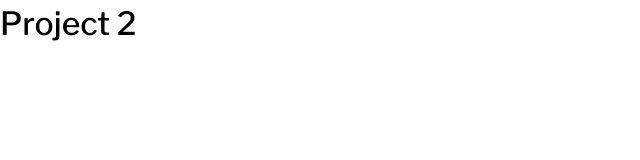
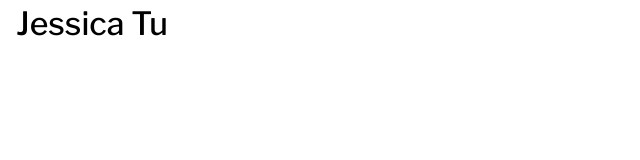
Before and after one commit to JessTu/gra322-s22, a plain HTML site: page project-2/index.html in a window 1280 px wide. Shown: the whole page, without its empty margins (0-640 px from the left). Drawn offline with nearby package versions, Linux system fonts and the light colour scheme.

Commit message:
Add Grid and Color

```diff
--- a/project-2/css/styles.css
+++ b/project-2/css/styles.css
@@ -11,3 +11,12 @@ body {
 h1 {
     font-weight: 500;
 }
+
+.grid {
+    display: grid;
+    grid-template-columns: [full-start] minmax(1rem, 1fr) [main-start] minmax(0, 1280px) [main-end] minmax(1rem, 1fr) [full-end];
+}
+
+.grid > * {
+    grid-column: main;
+}
--- a/project-2/index.html
+++ b/project-2/index.html
@@ -20,7 +20,9 @@
 
 <body>
   <!-- Add your content here -->
-  <h1>Project 2</h1>
+  <header class="grid">
+    <h1>Jessica Tu</h1>
+  </header>
 
   <!-- Load Scripts -->
   <script src="js/scripts.js"></script>
```
